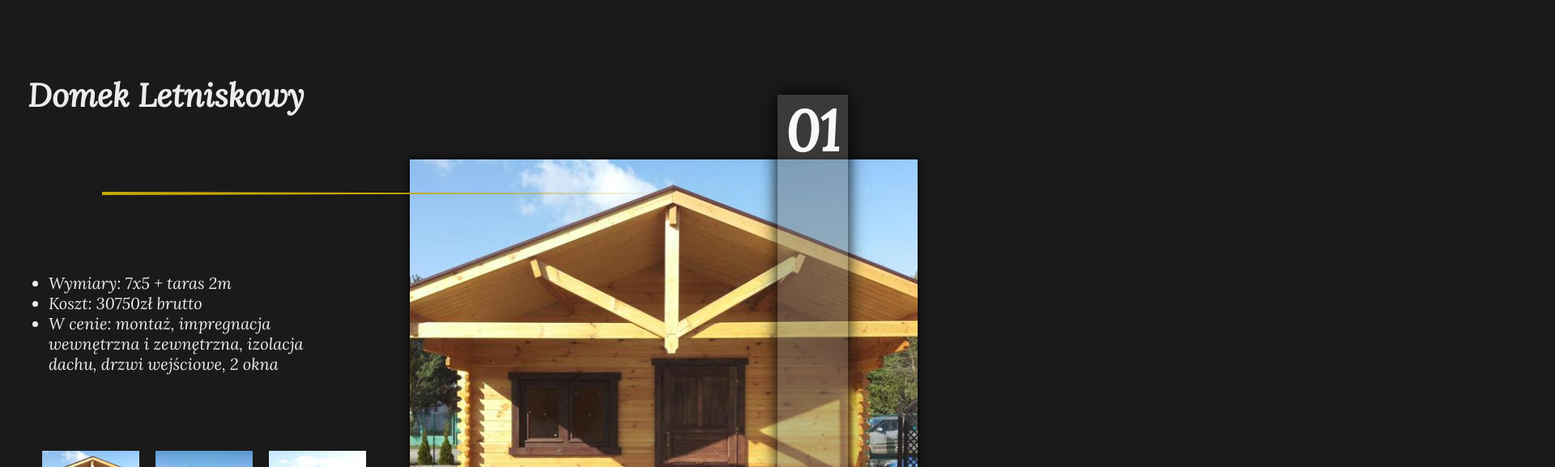
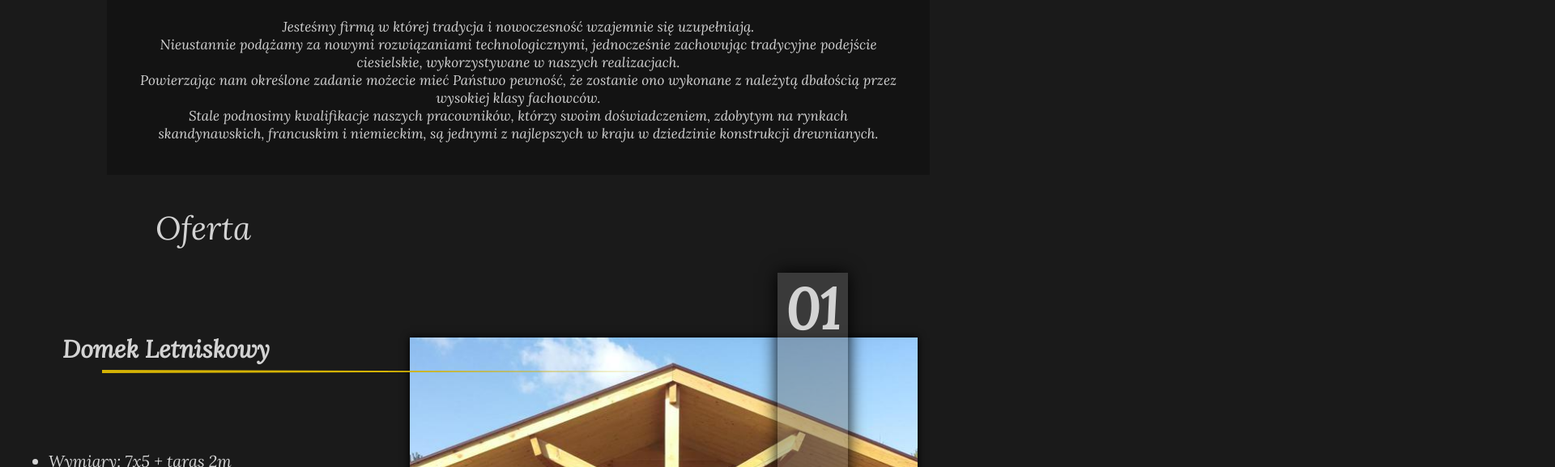
Before and after one commit to MarekBartczak/Drzazgadomy, a React (Create React App) app: page / in a window 1280 px wide. Shown: the part 1539-2116 px from the top of the page at 81% size, 1920 px wide, since content can reach past the window. Built offline with nearby package versions, Linux system fonts and the light colour scheme.

Commit message:
visual update

```diff
--- a/src/components/MainSection/ItemCard/itemCard.module.css
+++ b/src/components/MainSection/ItemCard/itemCard.module.css
@@ -56,7 +56,7 @@
   padding-right: 10px;
   top: -80px;
   left: 60vw;
-  color: rgb(248, 248, 248);
+  color: rgb(211, 211, 211);
   font-weight: 900;
   box-shadow: 0 0 20px black;
   font-size: 70px;
@@ -180,16 +180,16 @@
 }
 .header {
   position: absolute;
-  top: -120px;
+  top: -20px;
   left: -15vw;
   /* background: rgba(153, 153, 153, 0.76); */
   /* box-shadow: 0 0 20px black; */
   width: 400px;
   text-align: center;
   border-radius: 20px;
-  color: rgb(236, 236, 236);
+  color: rgb(211, 211, 211);
   font-weight: bold;
-  font-size: 40px;
+  font-size: 30px;
   padding: 0 5px;
   margin-top: 10px;
   margin-bottom: 30px;
@@ -204,7 +204,7 @@
   height: 350px;
   left: -15vw;
   width: 30vw;
-  color: rgb(236, 236, 236);
+  color: rgb(211, 211, 211);
   padding: 0 5px;
   font-size: 20px;
   text-align: left;
--- a/src/components/MainSection/itemSection/mainSection.module.css
+++ b/src/components/MainSection/itemSection/mainSection.module.css
@@ -16,15 +16,19 @@
   justify-items: center;
 }
 .offerTitle {
-  color: rgb(236, 236, 236);
+  position: relative;
+  top: 90px;
+  color: rgb(211, 211, 211);
 
   /* background: red; */
-  width: calc(100vw - 20%);
-  font-size: 60px;
-  font-weight: 800;
+  /* width: calc(100vw - 20%); */
+  font-size: 40px;
+  /* font-weight: 800; */
   font-family: "Lora", serif;
-  padding-top: 100px;
-  padding-left: 20%;
+  /* padding-top: 100px; */
+  margin-left: 15vw;
+  /* border: 1px solid red; */
+  /* padding-left: 20%; */
 }
 
 @media (max-width: 1200px) {
--- a/src/components/ShortAboutSection/shortAboutSection.js
+++ b/src/components/ShortAboutSection/shortAboutSection.js
@@ -27,7 +27,9 @@ class ShortAboutSection extends Component {
     this.props.onSaveoffsetTop(this.shortAbout.offsetTop);
     // console.log(this.whereElementRef.offsetHeight);
   }
+  /*
 
+</div> */
   render() {
     // console.log(this.state.animation);
     return (
@@ -38,6 +40,8 @@ class ShortAboutSection extends Component {
             this.shortAbout = n;
           }}
         >
+          {" "}
+          <div className={styles.title}>O Firmie</div>
           <div className={styles.about}>
             <div
               className={styles.where}
@@ -71,6 +75,24 @@ class ShortAboutSection extends Component {
               </div>
             </div>
           </div>
+          <div
+            className={styles.text}
+            style={{ animationPlayState: this.state.animation }}
+          >
+            Jesteśmy firmą w której tradycja i nowoczesność wzajemnie się
+            uzupełniają.
+            <br /> Nieustannie podążamy za nowymi rozwiązaniami
+            technologicznymi, jednocześnie zachowując tradycyjne podejście
+            ciesielskie, wykorzystywane w naszych realizacjach.
+            <br /> Powierzając nam określone zadanie możecie mieć Państwo
+            pewność, że zostanie ono wykonane z należytą dbałością przez
+            wysokiej klasy fachowców.
+            <br />
+            Stale podnosimy kwalifikacje naszych pracowników, którzy swoim
+            doświadczeniem, zdobytym na rynkach skandynawskich, francuskim i
+            niemieckim, są jednymi z najlepszych w kraju w dziedzinie
+            konstrukcji drewnianych.
+          </div>
         </div>
       </Aux>
     );
@@ -90,29 +112,3 @@ const mapDispatchToProps = (dispatch) => {
 };
 
 export default connect(mapStateToProps, mapDispatchToProps)(ShortAboutSection);
-
-/* <div className={styles.aboutText}>
-    Nasze domki drewniane wykonujemy z balika świerkowego lub
-                sosnowego (145/45 mm) w technologii węgłowej, tzn z wycięciem w
-                narożnikach, pozwalającym na zazębienie się kolejnych warstw
-                ścian tworząc zwartą i mocną konstrukcję.
-<br />
-<br />
-<br />
-<br />
-a materiały
-                wykorzystywane do produkcji naszych domków są najwyższej
-                jakości, pozyskiwane z legalnych źródeł.
-<br />
-<br />
-Jesteśmy producentem, dlatego możemy się dostosować do
-indywidualnych preferencji klienta.
-<br />
-<br />
-
-<br />
-<br />
-Jesteśmy w stanie kompleksowo wyposażyć każdy ośrodek wczasowy.
-<br />
-<br />
-</div> */
--- a/src/components/ShortAboutSection/shortAboutSection.module.css
+++ b/src/components/ShortAboutSection/shortAboutSection.module.css
@@ -25,7 +25,7 @@
   padding: 20px;
   height: 400px;
   margin: 10px;
-  color: white;
+  color: rgb(211, 211, 211);
   background: rgb(83, 83, 83);
   transition: all 0.3s linear;
 }
@@ -53,6 +53,28 @@
   transform: translateX(-200vw);
   animation-delay: 0.1s;
   animation-play-state: paused;
+}
+.text {
+  color: rgb(211, 211, 211);
+  font-size: 17px;
+  width: calc(70vw + 40px);
+  margin: auto;
+  margin-top: 10px;
+  text-align: center;
+  margin-bottom: 50px;
+  animation-name: aboutSlide;
+  animation-duration: 1s;
+  animation-fill-mode: forwards;
+  transform: translateX(-200vw);
+  animation-delay: 0.7s;
+  animation-play-state: paused;
+  background: rgba(0, 0, 0, 0.267);
+  padding: 40px;
+}
+.title {
+  color: rgb(211, 211, 211);
+  font-size: 40px;
+  margin-left: 15vw;
 }
 
 .qualityPic {
--- a/src/components/footerSection/footer.module.css
+++ b/src/components/footerSection/footer.module.css
@@ -1,7 +1,7 @@
 .footer {
   /* display: none; */
-  position: static;
-  bottom: auto;
+  /* position: static; */
+  /* bottom: auto; */
   z-index: 400;
   width: 100vw;
   /* height: 400px; */
@@ -31,7 +31,7 @@
 .links a {
   outline: none;
   text-decoration: none;
-  color: white;
+  color: rgb(211, 211, 211);
   transition: all 0.2s linear;
 }
 .links a:hover {
@@ -40,7 +40,7 @@
 
 .about,
 .contact {
-  color: white;
+  color: rgb(211, 211, 211);
   transition: all 0.2s linear;
 }
 .about:hover,
--- a/src/components/howWeBuild/howWeBuild.module.css
+++ b/src/components/howWeBuild/howWeBuild.module.css
@@ -1,23 +1,37 @@
 .howWeBuild {
-  width: 70vw;
+  width: 90vw;
   /* background: red; */
-  height: 80vh;
-  margin: auto;
+  /* height: 100vh; */
+  /* margin: auto; */
+  margin-left: 5vw;
   margin-bottom: 10vh;
+  transform: translateX(-150vw);
+  animation-name: slide;
+  animation-fill-mode: forwards;
+  animation-duration: 1s;
+  animation-play-state: paused;
+}
+@keyframes slide {
+  to {
+    transform: translateX(0);
+  }
 }
 .title {
   position: relative;
   top: -10vh;
-  font-size: 60px;
-  color: white;
-  font-weight: 800;
+  font-size: 40px;
+  color: rgb(211, 211, 211);
+  padding-left: 15vw;
+  /* font-weight: 800; */
 }
 .mainPic {
   position: relative;
+  /* border-radius: 20px; */
+  /* box-shadow: 0 0 10px black; */
   top: -5%;
-  margin: auto;
-  height: 90%;
-  width: 90%;
+  /* margin: auto; */
+  height: 70vh;
+  width: 60vw;
   /* border: 1px solid white; */
   background-position: center;
   background-repeat: no-repeat;
@@ -43,7 +57,8 @@
   animation-iteration-count: infinite;
 }
 i {
-  color: white;
+  color: rgba(255, 255, 255, 0.527);
+  /* box-shadow: 0 0 10px black; */
 }
 
 .arrowLeft {
@@ -59,6 +74,32 @@ i {
   animation-name: leftArrow;
   animation-duration: 1s;
   animation-iteration-count: infinite;
+}
+.description {
+  position: absolute;
+  left: 30px;
+  top: -100px;
+  background: rgba(0, 0, 0, 0.267);
+  padding: 40px;
+  padding-top: 30px;
+  position: relative;
+  color: rgb(211, 211, 211);
+  text-align: left;
+  width: calc(40vw - 40px);
+  font-size: 19px;
+  /* height: 300px; */
+  max-height: 400px;
+}
+@media (max-width: 1100px) {
+  .description {
+    font-size: 18px;
+  }
+}
+.position {
+  width: 100%;
+  /* border: 1px solid red; */
+  display: flex;
+  flex-direction: row;
 }
 
 @keyframes leftArrow {
@@ -131,14 +172,54 @@ i {
     left: 0;
   }
 }
+@media (max-width: 1000px) {
+  .howWeBuild {
+    width: 100vw;
+    /* margin-left: 0; */
+    margin: auto;
+    margin-bottom: 10vh;
+    animation-name: none;
+    transform: translateX(0);
+  }
+  .mainPic {
+    width: 80vw;
+    margin: auto;
+    height: 60vh;
+  }
+  .description {
+    position: relative;
+    /* top: -50px; */
+    left: 0;
+    top: 0;
+    padding: 10px;
+    padding-top: 20px;
+    width: calc(80vw - 20px);
+    margin: auto;
+    font-size: 19px;
+    /* height: 200pxx; */
+  }
+  .position {
+    flex-direction: column;
+    /* border: 1px solid red; */
+  }
+}
 
 @media (max-width: 600px) {
   .title {
     font-size: 25px;
+    top: -5px;
   }
   .howWeBuild {
-    width: 100vw;
     margin-bottom: 100px;
+  }
+  .description {
+    /* top: -90px; */
+    padding: 10px;
+    /* padding-top: 20px; */
+    width: calc(100vw - 20px);
+    font-size: 13px;
+    left: 0;
+    margin: auto;
   }
   .mainPic {
     width: 100vw;
--- a/src/components/rightSlide/rightSlide.module.css
+++ b/src/components/rightSlide/rightSlide.module.css
@@ -1,10 +1,11 @@
 .rightSlide {
+  display: none;
   position: absolute;
   background: rgba(0, 0, 0, 0.74);
   width: 50vw;
   top: 0;
   right: 0;
-  color: white;
+  color: rgb(211, 211, 211);
   z-index: 900;
   height: 100vh;
   transition: all 0.3s linear;
@@ -31,11 +32,19 @@
 }
 
 .close {
+  /* display: none; */
   transform: translateX(50vw);
 }
 
 .open {
+  /* display: block; */
   transform: translateX(0);
+}
+
+@media (max-width: 1100px) {
+  .rightSlide {
+    display: block;
+  }
 }
 
 @media (max-width: 500px) {
--- a/src/components/topSection/background/background.module.css
+++ b/src/components/topSection/background/background.module.css
@@ -6,6 +6,8 @@
   background-position: center;
   background-size: cover;
   width: 100vw;
+  /* top: 100px; */
+
   height: calc(100vh - 100px - 100px);
   z-index: -100;
   animation-name: backgroundSize;
--- a/src/components/topSection/navbar/navbar.js
+++ b/src/components/topSection/navbar/navbar.js
@@ -18,6 +18,7 @@ class Navbar extends Component {
         <div className={styles.name}></div>
         <Hamburger />
         <RightSlide toggle={!this.props.hamburgerMenu.isClose} />
+
         <div className={styles.nav}>
           <div className={styles.home} onClick={() => this.scrollTo("home")}>
             Strona Główna
@@ -40,7 +41,6 @@ class Navbar extends Component {
           >
             Etapy Budowy
           </div>
-          {/* <div className={styles.contactUs}>Galeria</div> */}
         </div>
         <div className={styles.phoneMobile}>
           <a href="tel:+48342234345">
--- a/src/components/topSection/navbar/navbar.module.css
+++ b/src/components/topSection/navbar/navbar.module.css
@@ -1,4 +1,7 @@
 .navbar {
+  /* position: fixed; */
+  z-index: 5000;
+
   width: 100%;
   height: 100px;
   background: rgb(26, 26, 26);
@@ -7,7 +10,7 @@
 .name {
   margin-left: 5%;
   height: 100px;
-  color: rgb(255, 255, 255);
+  color: rgb(211, 211, 211);
   background: url("../../../assets//logo/logo3.png");
   background-size: contain;
   background-repeat: no-repeat;
```
Also changed, not shown: src/components/howWeBuild/howWeBuild.js (+45 -4 lines).
